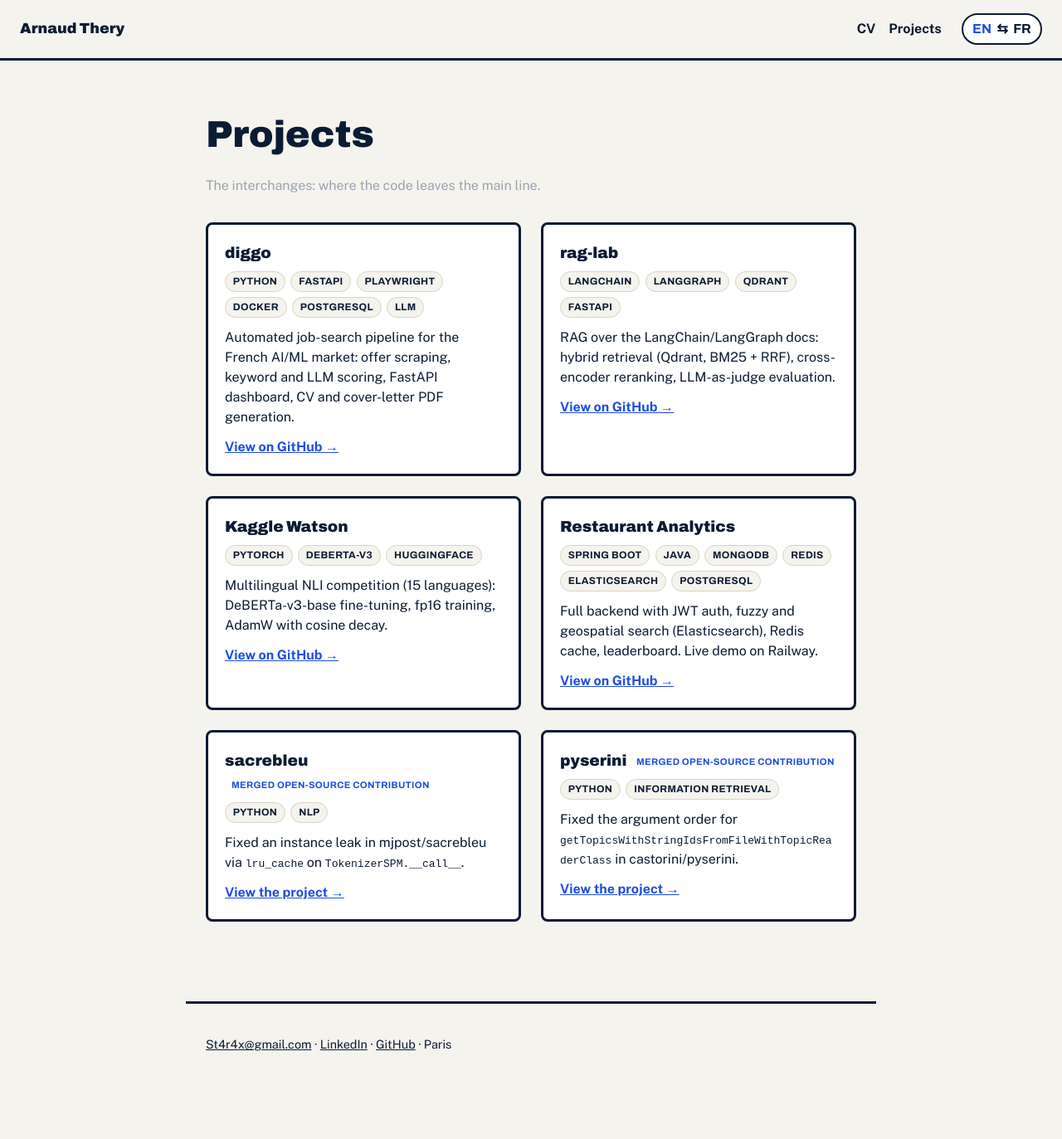
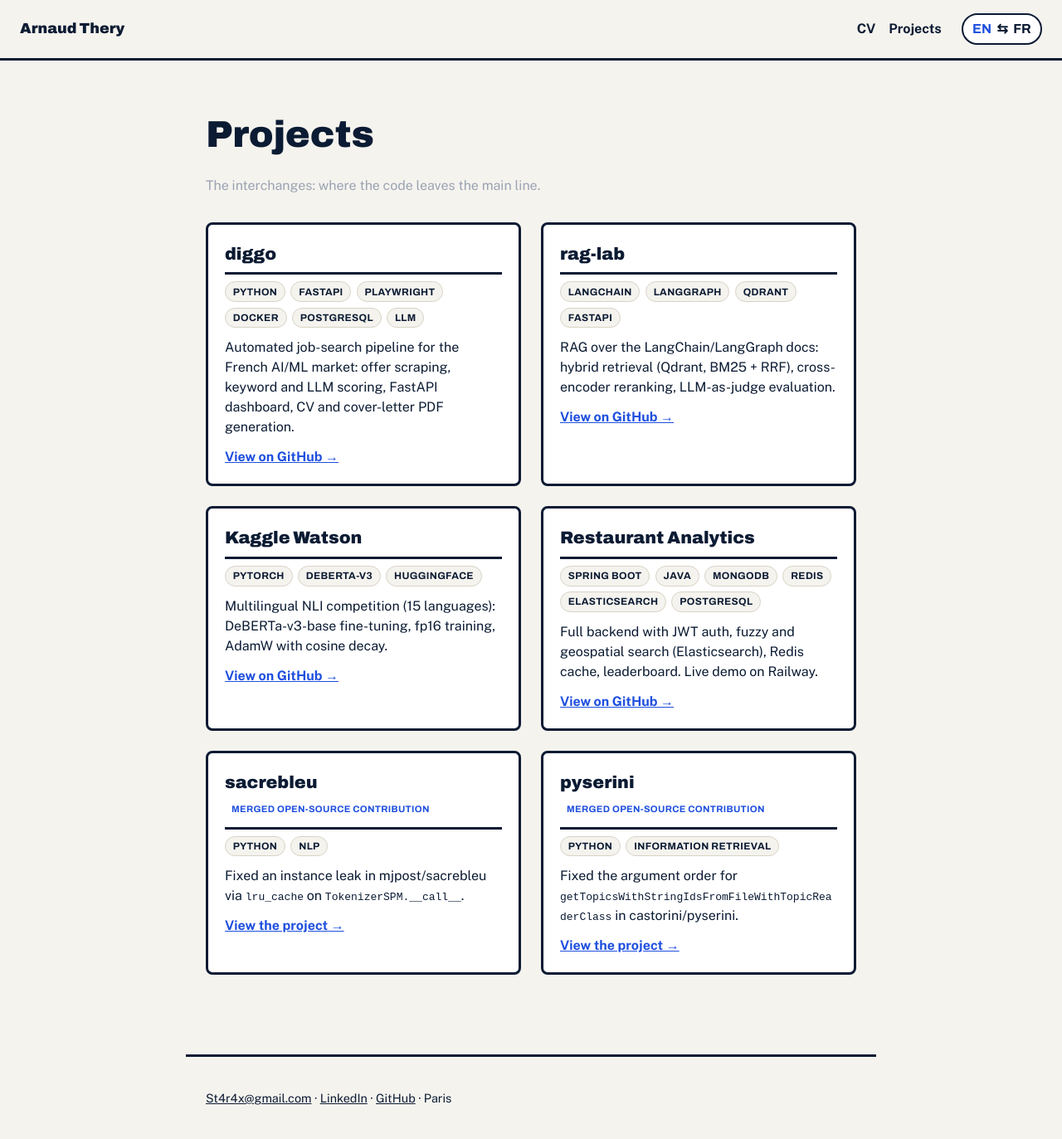
Before and after one commit to St4r4x/St4r4x.github.io, a Jekyll site: the page built from en/projects.md, in a window 1280 px wide. Shown: the whole page at 83% size. Built offline with Jekyll 4.4.1, drawn with Linux system fonts in a browser that asks for light colours; before the commit the page ends 1308 px from its top, so only the background shows below that.

Commit message:
fix: correct ESTIA typo and heading hierarchy on Projects pages
- en/cv.md: the current Master's degree said Aflokkat / ESIA, but the
  FR page and PRODUCT.md both correctly say ESTIA for that program
  (ESIA is a different school, used for the two other certifications).
- Projects pages skipped from h1 straight to h3 for each project
  card, with no h2 in between; changed to h2 to match the CV pages'
  h1 -> h2 -> content pattern.

Found by the final whole-branch review.

Co-Authored-By: Claude Sonnet 5 <noreply@anthropic.com>

```diff
--- a/assets/css/style.css
+++ b/assets/css/style.css
@@ -244,7 +244,7 @@ main { max-width: 52rem; margin: 0 auto; padding: 2rem 1.5rem 4rem; }
   min-width: 0;
 }
 .project-card code { overflow-wrap: break-word; }
-.project-card h3 { font-family: var(--font-display); font-weight: 900; margin: 0 0 0.5rem; }
+.project-card h2 { font-family: var(--font-display); font-weight: 900; margin: 0 0 0.5rem; }
 .project-card p { margin: 0 0 0.75rem; }
 .project-card__tags { display: flex; flex-wrap: wrap; gap: 0.4rem; margin: 0.5rem 0 0.75rem; padding: 0; list-style: none; }
 .project-card__tags li {
--- a/en/projects.md
+++ b/en/projects.md
@@ -14,42 +14,42 @@ title: Projects
 <ul class="correspondances">
 
 <li class="project-card">
-  <h3>diggo</h3>
+  <h2>diggo</h2>
   <ul class="project-card__tags"><li>Python</li><li>FastAPI</li><li>Playwright</li><li>Docker</li><li>PostgreSQL</li><li>LLM</li></ul>
   <p>Automated job-search pipeline for the French AI/ML market: offer scraping, keyword and LLM scoring, FastAPI dashboard, CV and cover-letter PDF generation.</p>
   <a class="project-card__link" href="https://github.com/St4r4x/diggo">View on GitHub &rarr;</a>
 </li>
 
 <li class="project-card">
-  <h3>rag-lab</h3>
+  <h2>rag-lab</h2>
   <ul class="project-card__tags"><li>LangChain</li><li>LangGraph</li><li>Qdrant</li><li>FastAPI</li></ul>
   <p>RAG over the LangChain/LangGraph docs: hybrid retrieval (Qdrant, BM25 + RRF), cross-encoder reranking, LLM-as-judge evaluation.</p>
   <a class="project-card__link" href="https://github.com/St4r4x/rag-lab">View on GitHub &rarr;</a>
 </li>
 
 <li class="project-card">
-  <h3>Kaggle Watson</h3>
+  <h2>Kaggle Watson</h2>
   <ul class="project-card__tags"><li>PyTorch</li><li>DeBERTa-v3</li><li>HuggingFace</li></ul>
   <p>Multilingual NLI competition (15 languages): DeBERTa-v3-base fine-tuning, fp16 training, AdamW with cosine decay.</p>
   <a class="project-card__link" href="https://github.com/St4r4x/Kaggle_Watson">View on GitHub &rarr;</a>
 </li>
 
 <li class="project-card">
-  <h3>Restaurant Analytics</h3>
+  <h2>Restaurant Analytics</h2>
   <ul class="project-card__tags"><li>Spring Boot</li><li>Java</li><li>MongoDB</li><li>Redis</li><li>Elasticsearch</li><li>PostgreSQL</li></ul>
   <p>Full backend with JWT auth, fuzzy and geospatial search (Elasticsearch), Redis cache, leaderboard. Live demo on Railway.</p>
   <a class="project-card__link" href="https://github.com/St4r4x/restaurant-analytics">View on GitHub &rarr;</a>
 </li>
 
 <li class="project-card">
-  <h3>sacrebleu <span class="project-card__badge">Merged open-source contribution</span></h3>
+  <h2>sacrebleu <span class="project-card__badge">Merged open-source contribution</span></h2>
   <ul class="project-card__tags"><li>Python</li><li>NLP</li></ul>
   <p>Fixed an instance leak in mjpost/sacrebleu via <code>lru_cache</code> on <code>TokenizerSPM.__call__</code>.</p>
   <a class="project-card__link" href="https://github.com/mjpost/sacrebleu">View the project &rarr;</a>
 </li>
 
 <li class="project-card">
-  <h3>pyserini <span class="project-card__badge">Merged open-source contribution</span></h3>
+  <h2>pyserini <span class="project-card__badge">Merged open-source contribution</span></h2>
   <ul class="project-card__tags"><li>Python</li><li>Information Retrieval</li></ul>
   <p>Fixed the argument order for <code>getTopicsWithStringIdsFromFileWithTopicReaderClass</code> in castorini/pyserini.</p>
   <a class="project-card__link" href="https://github.com/castorini/pyserini">View the project &rarr;</a>
```
Also changed, not shown: en/cv.md (+1 -1 lines), fr/projects.md (+6 -6 lines).
